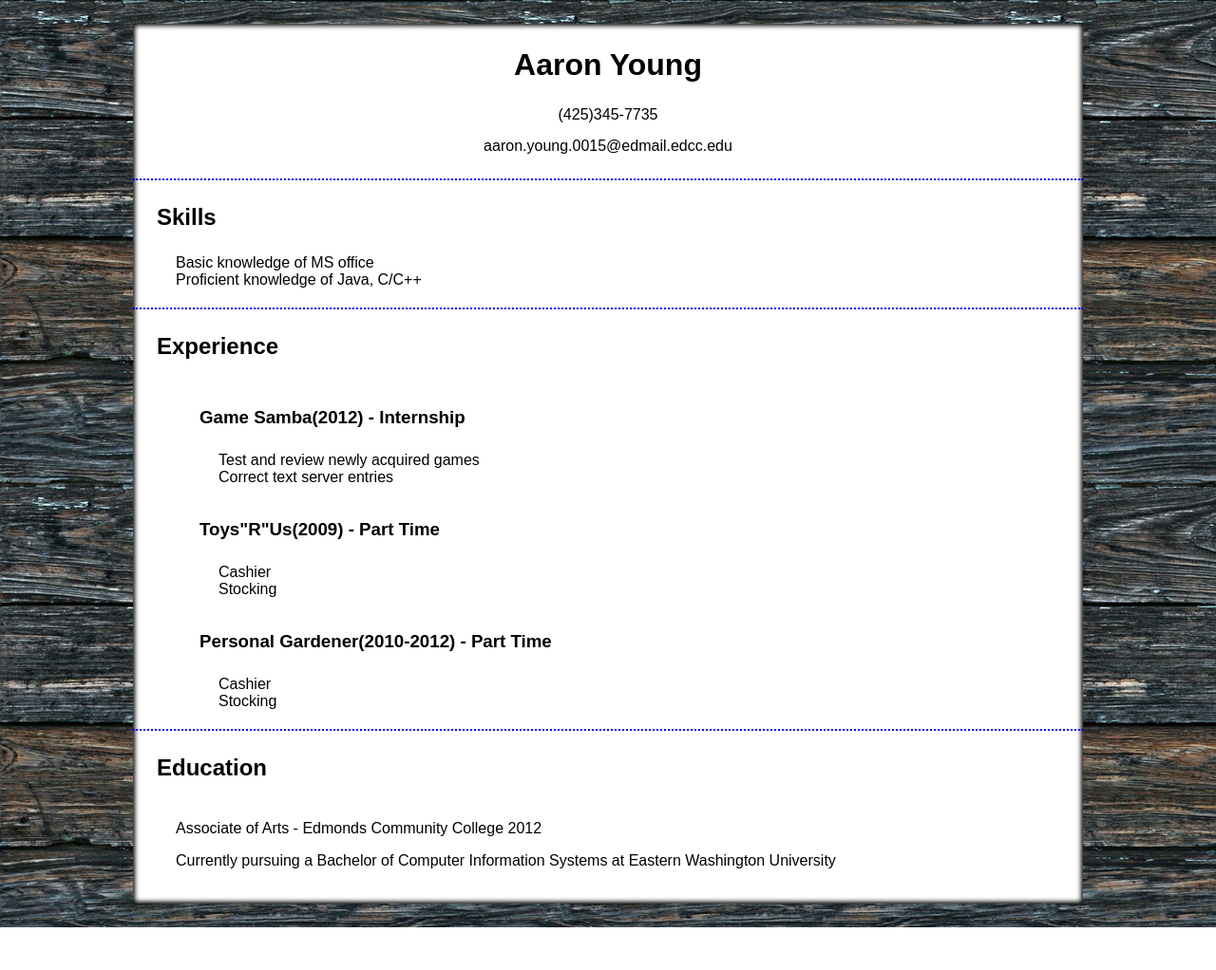
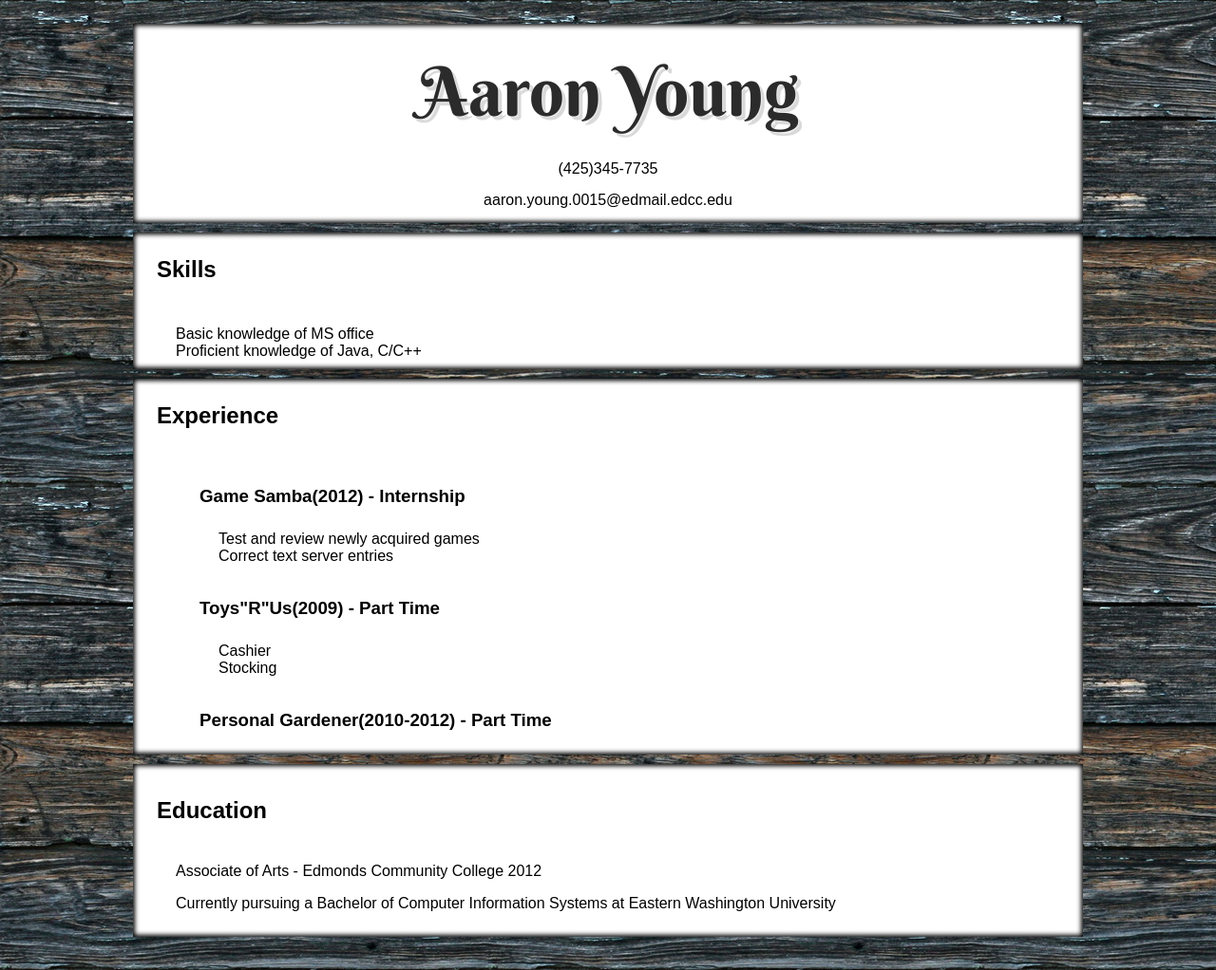
Before and after one commit to ayoung1/p2-resume, a plain HTML site: page index.html in a window 1280 px wide. Shown: the whole page at 95% size. Before the commit the page ends 977 px from the top, so only its background shows below. Drawn offline with Linux system fonts and the light colour scheme; a web font is replaced by a local one.

Commit message:
Slight Layout change - Added Fonts

```diff
--- a/css/styles.css
+++ b/css/styles.css
@@ -4,6 +4,15 @@ body{
 
 h1{
 	margin: 25px;
+	text-align: center;
+	font: 400 100px/1.3 'Berkshire Swash', Helvetica, sans-serif;
+	color: #2b2b2b;
+	text-shadow: 1px 1px 0px #ededed, 4px 4px 0px rgba(0,0,0,0.15);
+	font-size: 72px;
+}
+
+h2{
+	font-family: 'Droid Sans', sans-serif;
 }
 
 ul{
@@ -23,13 +32,18 @@ ul{
 }
 
 .container{
+	/*background: white;*/
+	margin: 25px auto;
+
+}
+
+.contentcolor{
 	background: white;
-	margin: 25px auto;
 	box-shadow: inset 0 0 5px 2px black;
 }
 
-.spacing{
-	margin: 25px;
+.headder{
+
 }
 
 .leftborder{
@@ -39,8 +53,12 @@ ul{
 	margin-left: 40px;
 }
 
+.spacing{
+	margin: 25px;
+}
+
 .topborder{
-	border-top: dotted blue 2px;
+	/*border-top: dotted blue 2px;*/
 }
 
 /* Diagnostic Styling */
--- a/index.html
+++ b/index.html
@@ -8,6 +8,10 @@
 
   <link rel="stylesheet" type="text/css" href="css/grid.css">
 
+  <link href='http://fonts.googleapis.com/css?family=Droid+Sans:700' rel='stylesheet' type='text/css'>
+
+  <link href="http://fonts.googleapis.com/css?family=Berkshire+Swash" rel="stylesheet" type="text/css">
+
   <link rel="stylesheet" type="text/css" href="css/styles.css">
 
 </head>
@@ -15,7 +19,7 @@
 
 <div class="container">
 
-		<div class="grid_12">
+		<div class="grid_12 headder contentcolor">
 			<div class="aligncenter">
 				<h1>Aaron Young</h1>
 			</div>
@@ -29,9 +33,10 @@
 			</div>
 		</div>
 
-		<div class="grid_12 topborder">
-			<div>
-				<h2 class="grid_12 spacing">Skills</h2>
+		<div class="grid_12 topborder contentcolor">
+			<div class="grid_12">
+				<h2 class="grid_2 spacing">Skills</h2>
+				<div class="grid_10"></div>
 			</div>
 			<div>
 				<ul class="grid_12 leftborder">
@@ -41,10 +46,10 @@
 			</div>
 		</div>
 
-		<div class="grid_12 topborder">
+		<div class="grid_12 topborder contentcolor">
 			<div>
-				<h2 class="grid_12 spacing">Experience</h2>
-
+				<h2 class="grid_2 spacing">Experience</h2>
+				<div class="grid_10"></div>
 				<div class="leftborder">
 					<h3 class="grid_12 spacing">Game Samba(2012) - Internship</h3>
 
@@ -69,18 +74,14 @@
 					<h3 class="grid_12 spacing">
 						Personal Gardener(2010-2012) - Part Time
 					</h3>
-
-					<ul class="grid_12 leftborder">
-						<li>Cashier</li>
-						<li>Stocking</li>
-					</ul>
 				</div>
 			</div>
 		</div>
 
-		<div class="grid_12 topborder">
+		<div class="grid_12 topborder contentcolor">
 			<div>
-				<h2 class="grid_12 spacing">Education</h2>
+				<div class="grid_10"></div>
+				<h2 class="grid_2 spacing">Education</h2>
 			</div>
 			<div class="grid_12 leftborder">
 				<p>
```
